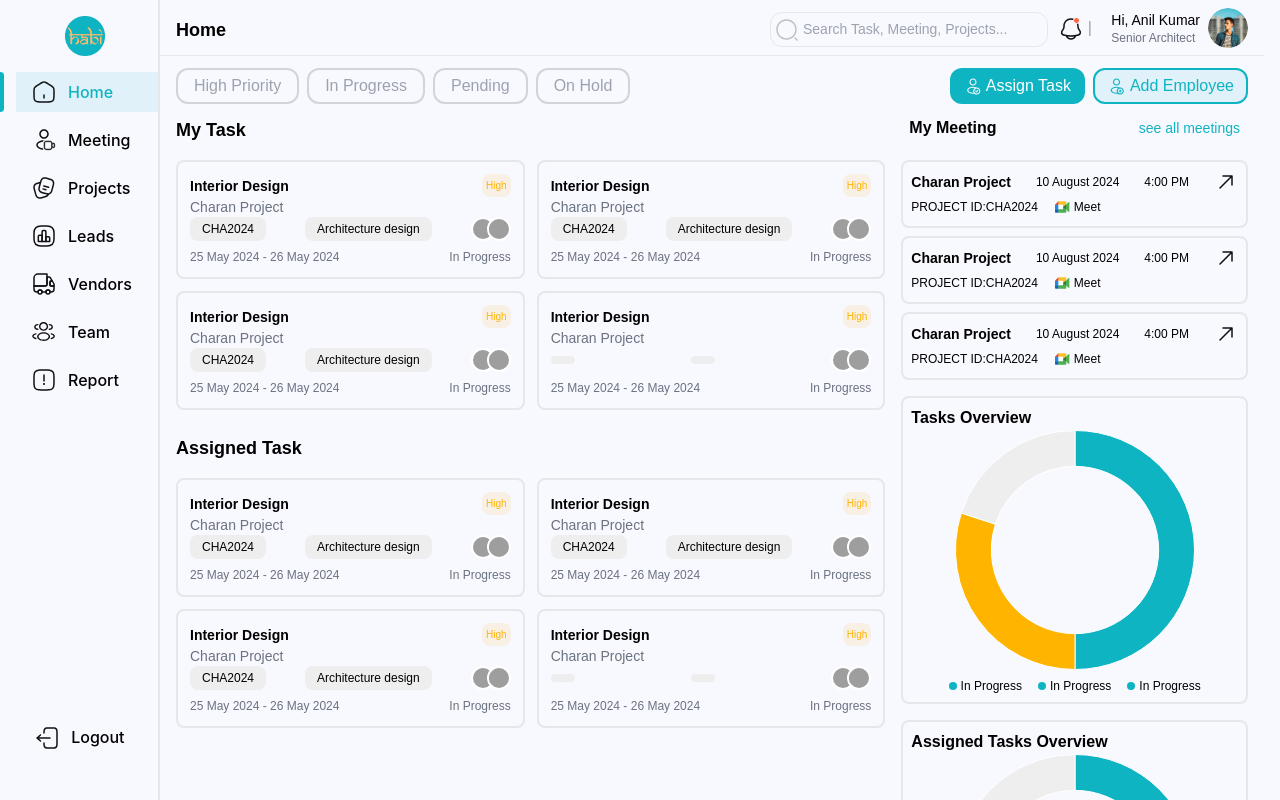
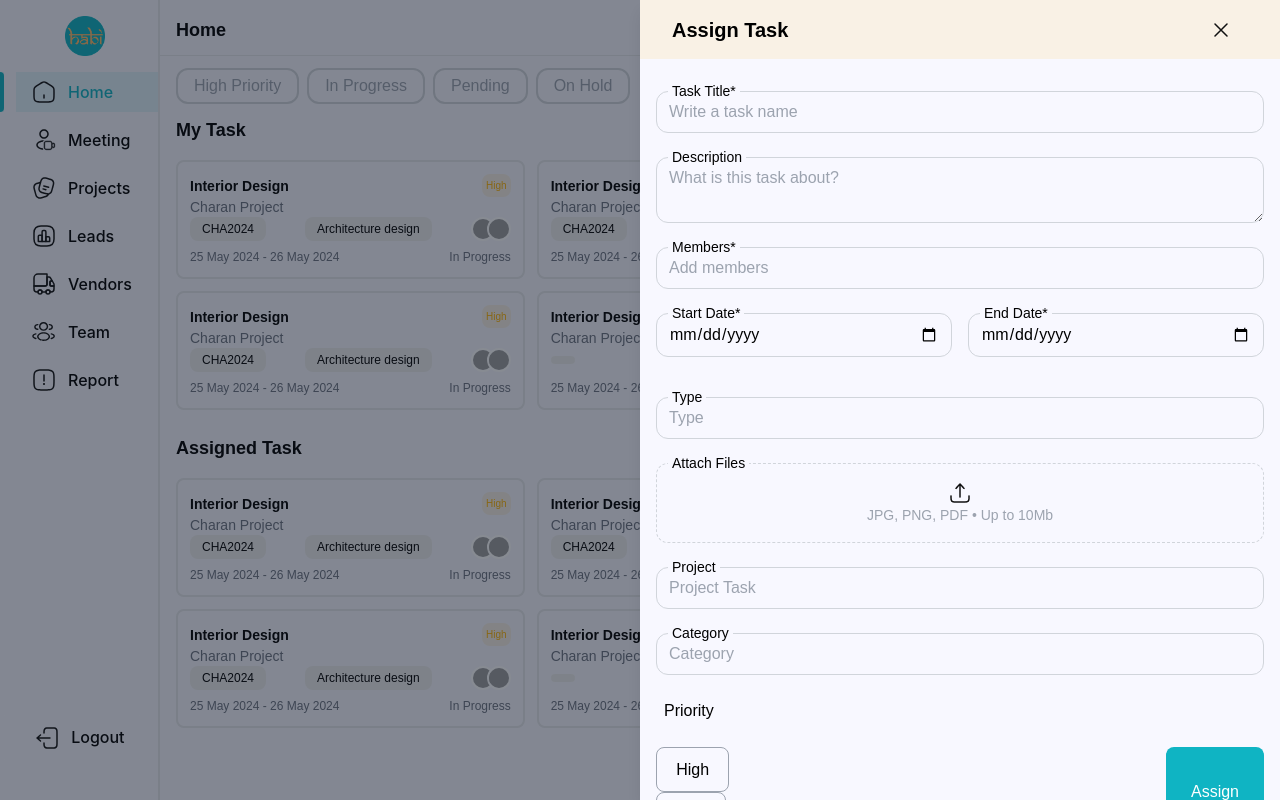
Before and after one commit to tejudharanesh/HABI_internal, a React (Vite) app: page / in a window 1280 px wide. Both pictures are taken after a click on the button "Assign Task". Shown: the top 800 px of the page. Built offline with nearby package versions, Linux system fonts and the light colour scheme; grey boxes are pictures that could not be loaded.

Commit message:
added dropdown

```diff
--- /dev/null
+++ b/src/components/Admin/AssignTask.jsx
@@ -0,0 +1,198 @@
+import React, { useState } from "react";
+import close from "../../assets/svg/close1.svg";
+import upload from "../../assets/images/upload.png";
+
+const AssignTask = ({ closeDrawer }) => {
+  const [taskTitle, setTaskTitle] = useState("");
+  const [description, setDescription] = useState("");
+  const [members, setMembers] = useState("");
+  const [startDate, setStartDate] = useState("");
+  const [endDate, setEndDate] = useState("");
+  const [type, setType] = useState("");
+  const [project, setProject] = useState("");
+  const [category, setCategory] = useState("");
+  const [priority, setPriority] = useState("Low");
+
+  const handleSubmit = (e) => {
+    e.preventDefault();
+    // Handle form submission
+    closeDrawer(); // Close the drawer after submission
+  };
+
+  return (
+    <div className="">
+      <div className="flex justify-between items-center mb-8 bg-secondary1 px-8 py-3">
+        <h2 className="text-xl font-semibold text-black">Assign Task</h2>
+        <button className="bg-transparent">
+          <img src={close} alt="" onClick={closeDrawer} />
+        </button>
+      </div>
+      <form onSubmit={handleSubmit} className="space-y-6 px-4">
+        {/* Task Title */}
+        <div className="relative mb-5">
+          <label className="absolute -top-2.5 left-3 bg-layoutColor px-1 text-sm text-black">
+            Task Title*
+          </label>
+          <input
+            type="text"
+            className="text-black block w-full px-3 py-2 border border-gray-300 rounded-xl bg-layoutColor focus:outline-none"
+            placeholder="Write a task name"
+            value={taskTitle}
+            onChange={(e) => setTaskTitle(e.target.value)}
+          />
+        </div>
+
+        {/* Description */}
+        <div className="relative mb-5">
+          <label className="absolute -top-2.5 left-3 bg-layoutColor px-1 text-sm text-black">
+            Description
+          </label>
+          <textarea
+            className="text-black block w-full px-3 py-2 border border-gray-300 rounded-xl bg-layoutColor focus:outline-none"
+            placeholder="What is this task about?"
+            value={description}
+            onChange={(e) => setDescription(e.target.value)}
+          />
+        </div>
+
+        {/* Members */}
+        <div className="relative mb-5">
+          <label className="absolute -top-2.5 left-3 bg-layoutColor px-1 text-sm text-black">
+            Members*
+          </label>
+          <input
+            type="text"
+            className="text-black block w-full px-3 py-2 border border-gray-300 rounded-xl bg-layoutColor focus:outline-none"
+            placeholder="Add members"
+            value={members}
+            onChange={(e) => setMembers(e.target.value)}
+          />
+        </div>
+
+        {/* Duration */}
+        <div className="flex space-x-4">
+          <div className="relative mb-4 flex-1">
+            <label className="absolute -top-2.5 left-3 bg-layoutColor px-1 text-sm text-black">
+              Start Date*
+            </label>
+            <input
+              type="date"
+              placeholder="Start"
+              className="text-black block w-full px-3 py-2 border border-gray-300 rounded-xl bg-layoutColor focus:outline-none"
+              value={startDate}
+              onChange={(e) => setStartDate(e.target.value)}
+              style={{
+                colorScheme: "light", // Makes the calendar icon and text dark themed
+              }}
+            />
+          </div>
+          <div className="relative mb-4 flex-1">
+            <label className="absolute -top-2.5 left-3 bg-layoutColor px-1 text-sm text-black">
+              End Date*
+            </label>
+            <input
+              type="date"
+              className="text-black block w-full px-3 py-2 border border-gray-300 rounded-xl bg-layoutColor focus:outline-none"
+              value={endDate}
+              onChange={(e) => setEndDate(e.target.value)}
+              style={{
+                colorScheme: "light", // Makes the calendar icon and text dark themed
+              }}
+            />
+          </div>
+        </div>
+
+        {/* Type */}
+        <div className="relative mb-5">
+          <label className="absolute -top-2.5 left-3 bg-layoutColor px-1 text-sm text-black">
+            Type
+          </label>
+          <input
+            type="text"
+            className="text-black block w-full px-3 py-2 border border-gray-300 rounded-xl bg-layoutColor focus:outline-none"
+            placeholder="Type"
+            value={type}
+            onChange={(e) => setType(e.target.value)}
+          />
+        </div>
+
+        {/* Attach Files */}
+        <div className="relative mb-5">
+          <label className="absolute -top-2.5 left-3 bg-layoutColor px-1 text-sm text-black">
+            Attach Files
+          </label>
+          <div className="h-20 border border-dashed border-gray-300 p-4 rounded-xl flex flex-col items-center justify-center text-center bg-layoutColor text-white">
+            <img src={upload} alt="Upload" />
+            <p className="text-sm text-gray-400">JPG, PNG, PDF • Up to 10Mb</p>
+            <input
+              type="file"
+              className="absolute inset-0 opacity-0 cursor-pointer"
+            />
+          </div>
+        </div>
+
+        {/* Project */}
+        <div className="relative mb-5">
+          <label className="absolute -top-2.5 left-3 bg-layoutColor px-1 text-sm text-black">
+            Project
+          </label>
+          <input
+            type="text"
+            className="text-black block w-full px-3 py-2 border border-gray-300 rounded-xl bg-layoutColor focus:outline-none"
+            placeholder="Project Task"
+            value={project}
+            onChange={(e) => setProject(e.target.value)}
+          />
+        </div>
+
+        {/* Category */}
+        <div className="relative mb-5">
+          <label className="absolute -top-2.5 left-3 bg-layoutColor px-1 text-sm text-black">
+            Category
+          </label>
+          <input
+            type="text"
+            className="text-black block w-full px-3 py-2 border border-gray-300 rounded-xl bg-layoutColor focus:outline-none"
+            placeholder="Category"
+            value={category}
+            onChange={(e) => setCategory(e.target.value)}
+          />
+        </div>
+
+        {/* Priority */}
+        <p className="text-black ml-2">Priority</p>
+        <div className="flex justify-between">
+          <div className="">
+            <div className="flex items-center space-x-2">
+              <button
+                type="button"
+                className="bg-layoutColor border-1 border-gray-400 text-black"
+                onClick={() => setPriority("Low")}
+              >
+                High
+              </button>
+            </div>
+            <div className="flex items-center space-x-2">
+              <button
+                type="button"
+                className="bg-layoutColor border-1 border-gray-400 text-black"
+                onClick={() => setPriority("Low")}
+              >
+                Low
+              </button>
+            </div>
+          </div>
+          {/* Submit Button */}
+          <button
+            type="submit"
+            className="bg-primary text-white px-6 rounded-lg"
+          >
+            Assign
+          </button>
+        </div>
+      </form>
+    </div>
+  );
+};
+
+export default AssignTask;
--- a/src/components/Admin/TaskFilters.jsx
+++ b/src/components/Admin/TaskFilters.jsx
@@ -2,7 +2,7 @@ import React, { useState } from "react";
 import assignTask from "../../assets/svg/assignTask.svg";
 import addEmployee from "../../assets/svg/addEmployee.svg";
 
-function TaskFilters() {
+function TaskFilters({ toggleTaskDrawer }) {
   const [selectedStatus, setSelectedStatus] = useState("");
 
   return (
@@ -45,7 +45,10 @@ function TaskFilters() {
       </div>
 
       <div className="absolute right-2 inline">
-        <button className="px-3 py-1 rounded-xl bg-primary text-white border-2 mr-2 outline-none focus:outline-none">
+        <button
+          className="px-3 py-1 rounded-xl bg-primary text-white border-2 mr-2 outline-none focus:outline-none"
+          onClick={toggleTaskDrawer}
+        >
           <img src={assignTask} alt="Assign Task" className="inline mr-1" />
           <span className="hidden lg:inline">Assign Task</span>
         </button>
--- a/src/pages/Admin/Home.jsx
+++ b/src/pages/Admin/Home.jsx
@@ -1,11 +1,18 @@
-import React from "react";
+import React, { useState } from "react";
 import Header from "../../components/header/Header";
 import TaskFilters from "../../components/Admin/TaskFilters";
 import Task from "../../components/Admin/Task";
 import Meetings from "../../components/Admin/Meetings";
 import PieChart from "../../components/Admin/PieChart";
+import AssignTask from "../../components/Admin/AssignTask";
 
 function Home() {
+  const [isTaskDrawerOpen, setTaskDrawerOpen] = useState(false);
+
+  // Function to toggle the task drawer
+  const toggleTaskDrawer = () => {
+    setTaskDrawerOpen(!isTaskDrawerOpen);
+  };
   const tasks = [
     {
       title: "Interior Design",
@@ -90,7 +97,7 @@ function Home() {
         className={`flex flex-col bg-layoutColor px-4 h-auto w-screen md:pl-24 lg:pl-40`}
       >
         <Header />
-        <TaskFilters />
+        <TaskFilters toggleTaskDrawer={toggleTaskDrawer} />
         <div className="grid grid-cols-1 md:grid-cols-2 lg:grid-cols-3 xl:grid-cols-4 pr-3 md:px-4 gap-4">
           <div className="md:col-span-1 lg:col-span-2 xl:col-span-3">
             <Task title="My Task" tasks={tasks} />
@@ -142,6 +149,22 @@ function Home() {
             </div>
           </div>
         </div>
+        {/* Overlay for the sliding drawer */}
+        {isTaskDrawerOpen && (
+          <div
+            className="fixed inset-0 bg-gray-900 bg-opacity-50 z-40"
+            onClick={toggleTaskDrawer}
+          ></div>
+        )}
+
+        {/* Sliding Drawer for Assign Task */}
+        <div
+          className={`fixed top-0 right-0 w-full md:w-1/2 h-full bg-layoutColor shadow-lg z-50 transform transition-transform duration-300 ${
+            isTaskDrawerOpen ? "translate-x-0" : "translate-x-full"
+          }`}
+        >
+          <AssignTask closeDrawer={toggleTaskDrawer} />
+        </div>
       </div>
     </div>
   );
```
Also changed, not shown: src/assets/images/upload.png (added), src/assets/svg/close1.svg (added).
